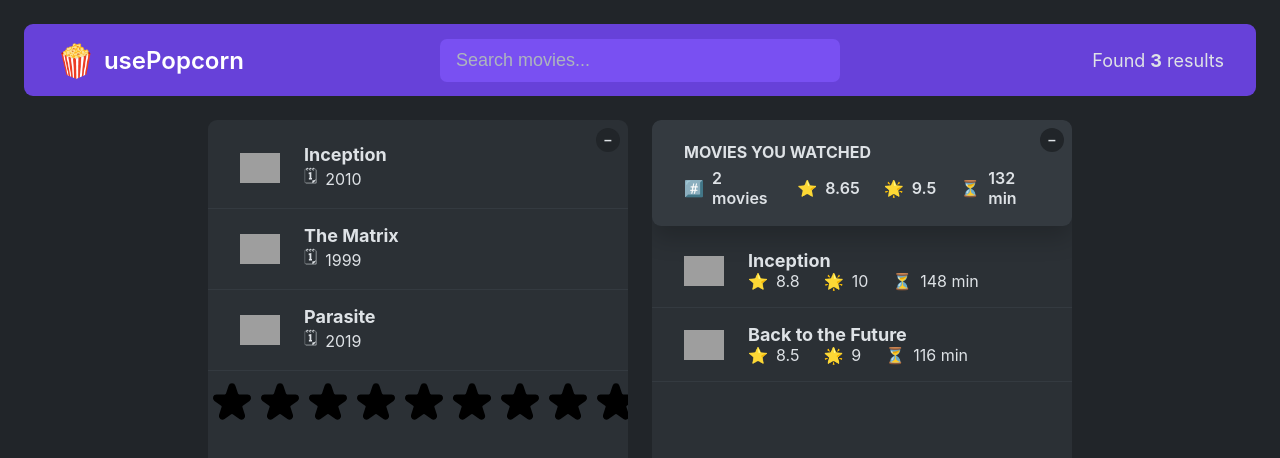
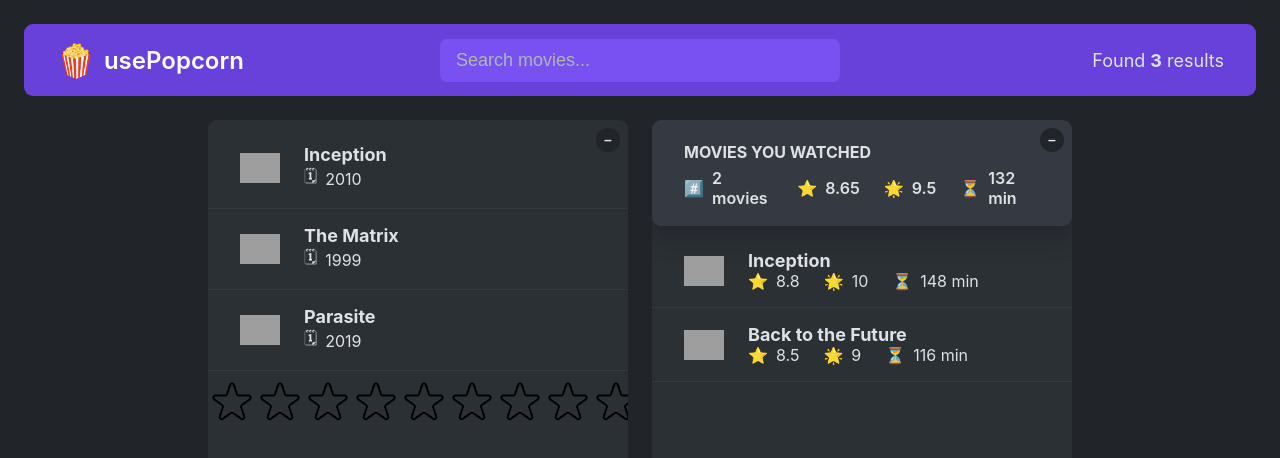
Before and after one commit to ericknamukolo/movie-app, a React (Create React App) app: page / in a window 1280 px wide. Shown: the top 458 px of the page. Built offline with nearby package versions, Linux system fonts and the light colour scheme; grey boxes are pictures that could not be loaded.

Commit message:
made star conditionally render stuff

```diff
--- a/src/components/star-rating.tsx
+++ b/src/components/star-rating.tsx
@@ -24,7 +24,11 @@ const StarRating: React.FC<{ maxRating?: number }> = ({ maxRating = 10 }) => {
     <div style={containerStyle}>
       <div style={starContainerStyle}>
         {Array.from({ length: maxRating }, (_, i) => (
-          <Star key={i} click={() => updateRating(i + 1)} />
+          <Star
+            key={i}
+            click={() => updateRating(i + 1)}
+            full={i + 1 <= rating}
+          />
         ))}
       </div>
       <p style={textStyle}>{rating || ''}</p>
@@ -39,9 +43,13 @@ const starStyle = {
   cursor: 'pointer',
 };
 
-const Star: React.FC<{ click: () => void }> = ({ click }) => {
+const Star: React.FC<{ click: () => void; full?: boolean }> = ({
+  click,
+  full = false,
+}) => {
   return (
     <span style={starStyle} onClick={click}>
+      {full ? (
         <svg
           xmlns='http://www.w3.org/2000/svg'
           viewBox='0 0 20 20'
@@ -50,6 +58,21 @@ const Star: React.FC<{ click: () => void }> = ({ click }) => {
         >
           <path d='M9.049 2.927c.3-.921 1.603-.921 1.902 0l1.07 3.292a1 1 0 00.95.69h3.462c.969 0 1.371 1.24.588 1.81l-2.8 2.034a1 1 0 00-.364 1.118l1.07 3.292c.3.921-.755 1.688-1.54 1.118l-2.8-2.034a1 1 0 00-1.175 0l-2.8 2.034c-.784.57-1.838-.197-1.539-1.118l1.07-3.292a1 1 0 00-.364-1.118L2.98 8.72c-.783-.57-.38-1.81.588-1.81h3.461a1 1 0 00.951-.69l1.07-3.292z' />
         </svg>
+      ) : (
+        <svg
+          xmlns='http://www.w3.org/2000/svg'
+          fill='none'
+          viewBox='0 0 24 24'
+          stroke='#000'
+        >
+          <path
+            strokeLinecap='round'
+            strokeLinejoin='round'
+            strokeWidth='{2}'
+            d='M11.049 2.927c.3-.921 1.603-.921 1.902 0l1.519 4.674a1 1 0 00.95.69h4.915c.969 0 1.371 1.24.588 1.81l-3.976 2.888a1 1 0 00-.363 1.118l1.518 4.674c.3.922-.755 1.688-1.538 1.118l-3.976-2.888a1 1 0 00-1.176 0l-3.976 2.888c-.783.57-1.838-.197-1.538-1.118l1.518-4.674a1 1 0 00-.363-1.118l-3.976-2.888c-.784-.57-.38-1.81.588-1.81h4.914a1 1 0 00.951-.69l1.519-4.674z'
+          />
+        </svg>
+      )}
     </span>
   );
 };
```
Lines whose indentation alone changed are shown as unchanged.
